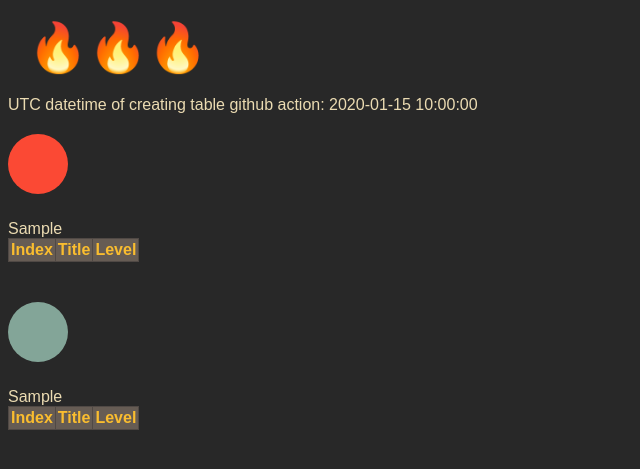
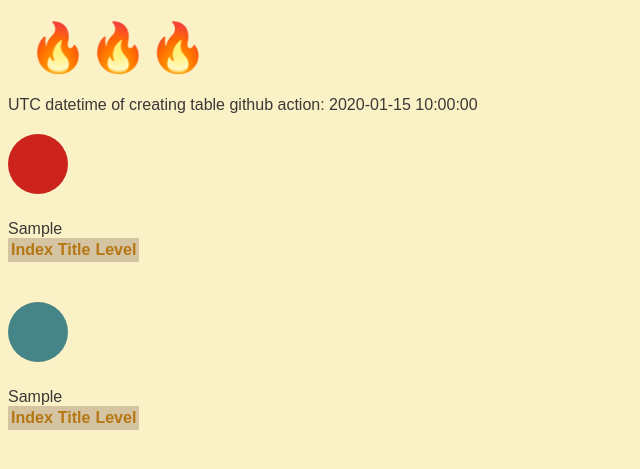
Before and after one commit to touero/my_subscription, a Python web app: template template/template.html in a window 1280 px wide. Shown: the top 469 px of the page, without its empty margins (0-640 px from the left). Run offline with Jinja, Linux system fonts and the light colour scheme; the template is opened without the code that fills it: most values are stand-ins (such as "Sample title", 1, 10 or a date in 2020); lists and menus that the app fills with data are empty.

Commit message:
fix(css): use the gruvbox light

```diff
--- a/template/template.html
+++ b/template/template.html
@@ -5,36 +5,36 @@
     <title>Hot Search</title>
     <style>
         body {
-            background-color: #282828;
-            color: #ebdbb2;
+            background-color: #fbf1c7;
+            color: #3c3836;
             font-family: 'Arial', sans-serif;
             font-size: 16px;
             padding: 0;
         }
 
         h1 {
-            color: #ebdbb2;
+            color: #3c3836;
             font-size: 3em;
             margin: 20px;
         }
 
         h2 {
             font-size: 1.5em;
-            color: #fabd2f;
+            color: #b57614;
         }
 
         table {
             border-collapse: collapse;
             table-layout: auto;
-            background-color: #1d2021;
+            background-color: #ebdbb2;
             width: auto;
             border-spacing: 0;
         }
 
         th, td {
-            border: 1px solid #504945;
-            color: #ebdbb2;
-            background-color: #3c3836;
+            border: 1px solid #d5c4a1;
+            color: #3c3836;
+            background-color: #f2e5bc;
             word-wrap: break-word;
             white-space: nowrap;
             padding: 2px;
@@ -42,25 +42,25 @@
         }
 
         th {
-            background-color: #665c54;
-            color: #fabd2f;
+            background-color: #d5c4a1;
+            color: #b57614;
         }
 
         td {
-            background-color: #504945;
+            background-color: #f2e5bc;
         }
 
         tr:hover {
-            background-color: #7c6f64;
+            background-color: #e0cfa9;
         }
 
         a {
-            color: #83a598;
+            color: #076678;
             text-decoration: none;
         }
 
         a:hover {
-            color: #8ec07c;
+            color: #427b58;
         }
 
         .ant-design--weibo-square-outlined,
@@ -71,13 +71,13 @@
         }
 
         .ant-design--weibo-square-outlined {
-            background-color: #fb4934;
+            background-color: #cc241d;
             border-radius: 50%;
             color: #000;
         }
 
         .ant-design--zhihu-square-filled {
-            background-color: #83a598;
+            background-color: #458588;
             border-radius: 50%;
             color: #000;
         }
@@ -85,7 +85,6 @@
         .table-section {
             margin-bottom: 40px;
         }
-
     </style>
 </head>
 <body>
```
